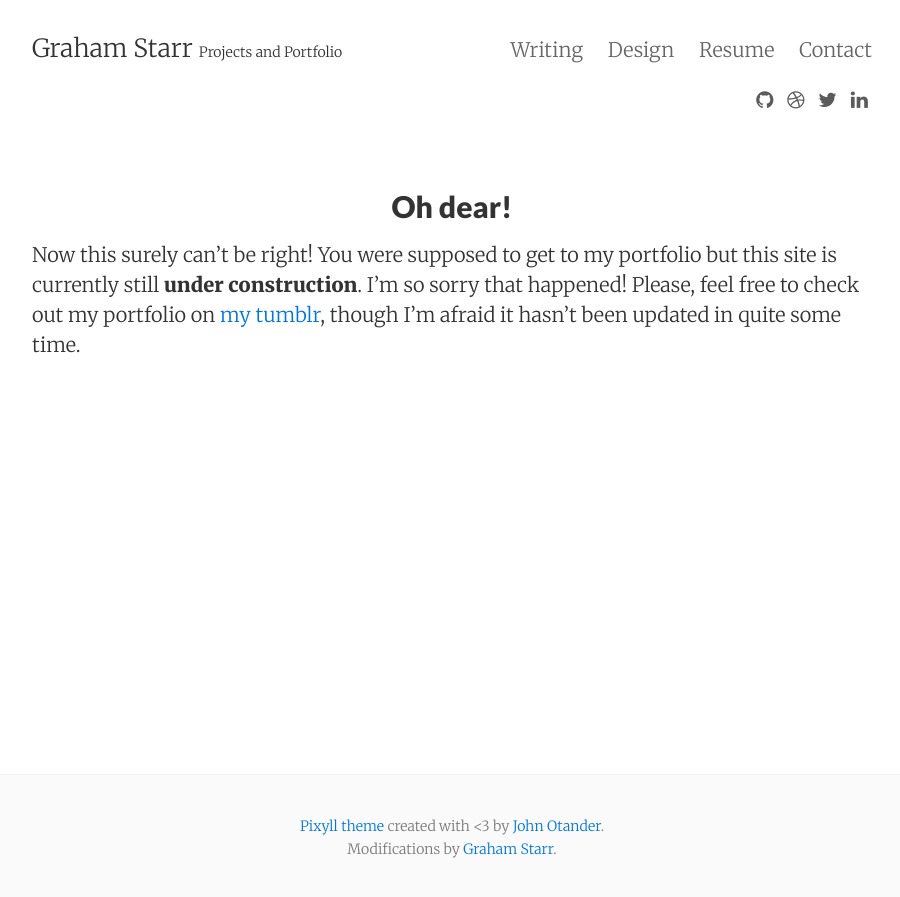
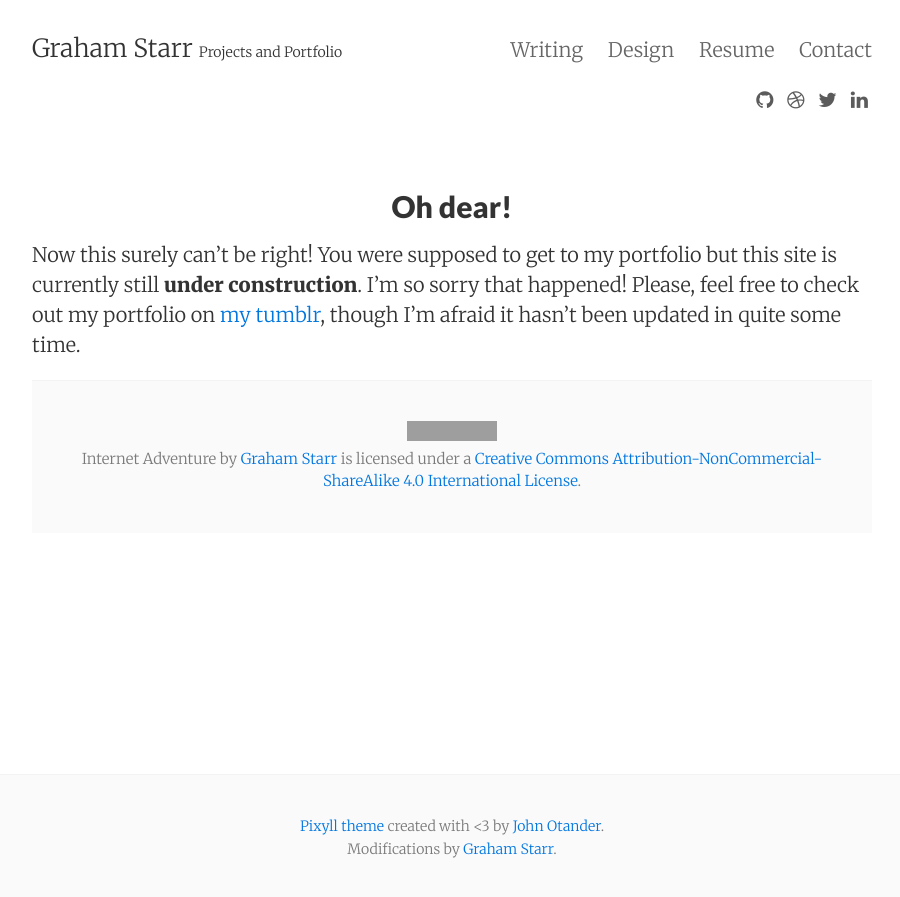
Before and after one commit to gstarr/gstarr.github.io, a Jekyll site: the page built from downtherabbithole.md, in a window 1280 px wide. Shown: the top 897 px of the page, without its empty margins (188-1088 px from the left). Built offline with Jekyll 4.4.1, drawn with Linux system fonts in a browser that asks for light colours; nearby versions of some CDN libraries; grey boxes are pictures that could not be loaded.

Commit message:
added license

```diff
--- a/downtherabbithole.md
+++ b/downtherabbithole.md
@@ -5,3 +5,6 @@
 ---
 
 Now this surely can't be right! You were supposed to get to my portfolio but this site is currently still **under construction**. I'm so sorry that happened! Please, feel free to check out my portfolio on [my tumblr](http://grahamstarr.tumblr.com/), though I'm afraid it hasn't been updated in quite some time.
+
+<footer>
+<a rel="license" href="http://creativecommons.org/licenses/by-nc-sa/4.0/"><img alt="Creative Commons License" style="border-width:0" src="https://i.creativecommons.org/l/by-nc-sa/4.0/88x31.png" /></a><br /><span xmlns:dct="http://purl.org/dc/terms/" property="dct:title">Internet Adventure</span> by <a xmlns:cc="http://creativecommons.org/ns#" href="http://gstarr.me/" property="cc:attributionName" rel="cc:attributionURL">Graham Starr</a> is licensed under a <a rel="license" href="http://creativecommons.org/licenses/by-nc-sa/4.0/">Creative Commons Attribution-NonCommercial-ShareAlike 4.0 International License</a>.</footer>
```
